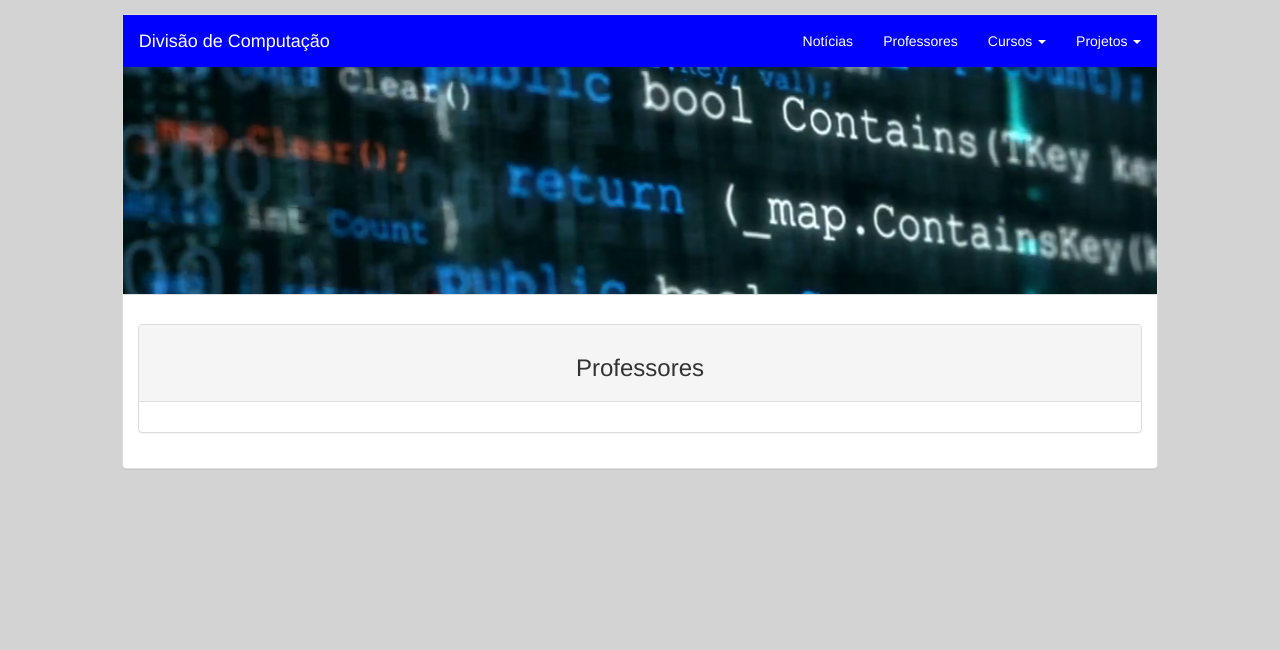
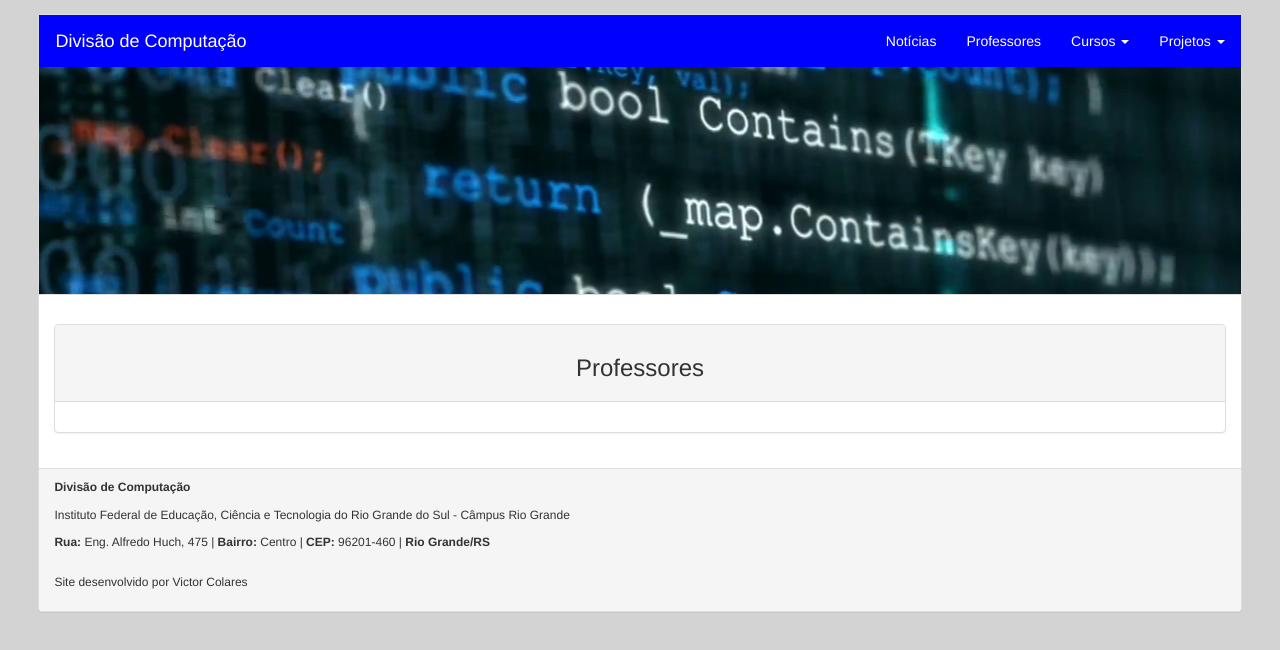
Before and after one commit to Victor-Hechel/SiteDC, a CodeIgniter app: page /database/Professores in a window 1280 px wide. Shown: the top 650 px of the page. Run offline with CodeIgniter, Linux system fonts and the light colour scheme; data that the repository does not hold is empty.

Commit message:
Correções e rodapé

```diff
--- a/application/config/routes.php
+++ b/application/config/routes.php
@@ -61,9 +61,10 @@ $route['Noticia/(:any)'] = '/NoticiasController/Detalhes';
 $route['Professores'] = '/ProfessoresController/indexUser';
 
 $route['Cursos/(:any)'] = '/CursosController';
-$route['Cursos/(:any)/(:any)'] = '/CursosController/ListarTccsFiltro';
+$route['CursosListar/(:any)'] = '/CursosController/ListarTccsFiltro';
+$route['CursosListar/(:any)/(:any)'] = '/CursosController/ListarTccsFiltro';
 
 $route['Projetos/(:any)'] = '/ProjetosController/indexUser';
+$route['Projeto/(:any)'] = 'ProjetosController/Detalhes';
 $route['ProjetosListar/(:any)/(:any)'] = '/ProjetosController/Listar';
 $route['ProjetosListar/(:any)'] = '/ProjetosController/Listar';
-$route['Projeto/(:any)'] = 'ProjetosController/Detalhes';
--- a/application/views/User/Professores/index.php
+++ b/application/views/User/Professores/index.php
@@ -6,9 +6,16 @@
 			</div>
 			<div class="panel-body">
 				<?php
-				 	foreach ($dados as $professor) {
+				 	for($i = 0; $i < count($dados); $i += 1) {
+				 		$professor = $dados[$i];
+				 		if($i % 4 == 0){
+
 				?>
-			 			<div class="col-sm-3">
+							<div class="row">
+				<?php
+				 		}
+				 ?>
+			 			<div class="col-sm-3" style="word-break: break-all;">
 				 			<?php
 				 				if($professor->foto != null){
 				 			?>
@@ -26,10 +33,15 @@
 
 				 			<h4 class="text-center"><?php echo $professor->nome; ?></h4>
 				 			<h5 class="text-center"><?php echo $professor->titulacao;?></h5>
-			 			<p><b>Lattes: </b><?php echo $professor->lattes; ?></p>
-			 			<p><b>Email: </b><?php echo $professor->email; ?></p>
+				 			<p ><b>Lattes: </b><a target="_blank" href="<?php echo $professor->lattes; ?>">Visualizar</a></p>
+				 			<p ><b>Email: </b><span><?php echo $professor->email; ?></span></p>
 			 			</div>
 				 <?php
+				 		if(($i + 1) % 4 == 0){
+				 ?>
+				 			</div>
+				 <?php
+				 		}
 				 	}
 				 ?>
 			</div>
--- a/application/views/layout_components/bodyUser.php
+++ b/application/views/layout_components/bodyUser.php
@@ -1,8 +1,10 @@
 <body>
+<style type="text/css">
 
-	<div class="container-fluid">
+</style>
+	<div class="container-fluid" >
 		<div class="row">
-			<div class="col-sm-10 col-sm-offset-1">
+			<div id="mainContainer">
 
 				<div class="panel panel-default">
 
--- a/application/views/layout_components/footerUser.php
+++ b/application/views/layout_components/footerUser.php
@@ -1,3 +1,10 @@
+					</div>
+					<div class="panel-footer">
+						<p class="DC">Divisão de Computação</p>
+						<p class="instituicao">Instituto Federal de Educação, Ciência e Tecnologia do Rio Grande do Sul - Câmpus Rio Grande</p>
+						<p class="endereco"><span class="bold">Rua: </span> Eng. Alfredo Huch, 475 | <span class="bold">Bairro: </span>Centro | <span class="bold">CEP:</span> 96201-460 | <span class="bold">Rio Grande/RS</span></p>
+						<p class="comunicacao"></p>
+						<p class="creditos">Site desenvolvido por Victor Colares</p>
 					</div>
 				</div>
 			</div>
--- a/css/body.css
+++ b/css/body.css
@@ -11,3 +11,30 @@
 body{
 	background-color: LightGray;
 }
+
+#mainPanel .panel-heading{
+	border-bottom: 0.1px solid lightgray;
+	margin-left: 2%;
+	margin-right: 2%;
+}
+
+#mainContainer{
+	margin-left: 3%;
+	width: 94%;
+}
+
+.panel-footer{
+	font-size: 12px;
+}
+
+.DC{
+	font-weight: bold;
+}
+
+.bold{
+	font-weight: bold;
+}
+
+.creditos{
+	margin-top: 2%;
+}
--- a/css/navbar.css
+++ b/css/navbar.css
@@ -8,3 +8,7 @@ nav{
 nav a{
 	color: white;
 }
+
+.navbar-brand:hover{
+	color: white;
+}
```
Also changed, not shown: application/views/User/Cursos/superior.php (+13 -9 lines), images/DC.png (added), images/gradeTads.png (added), images/ifrs.png, images/info.png (added). Lines whose indentation alone changed are shown as unchanged.
